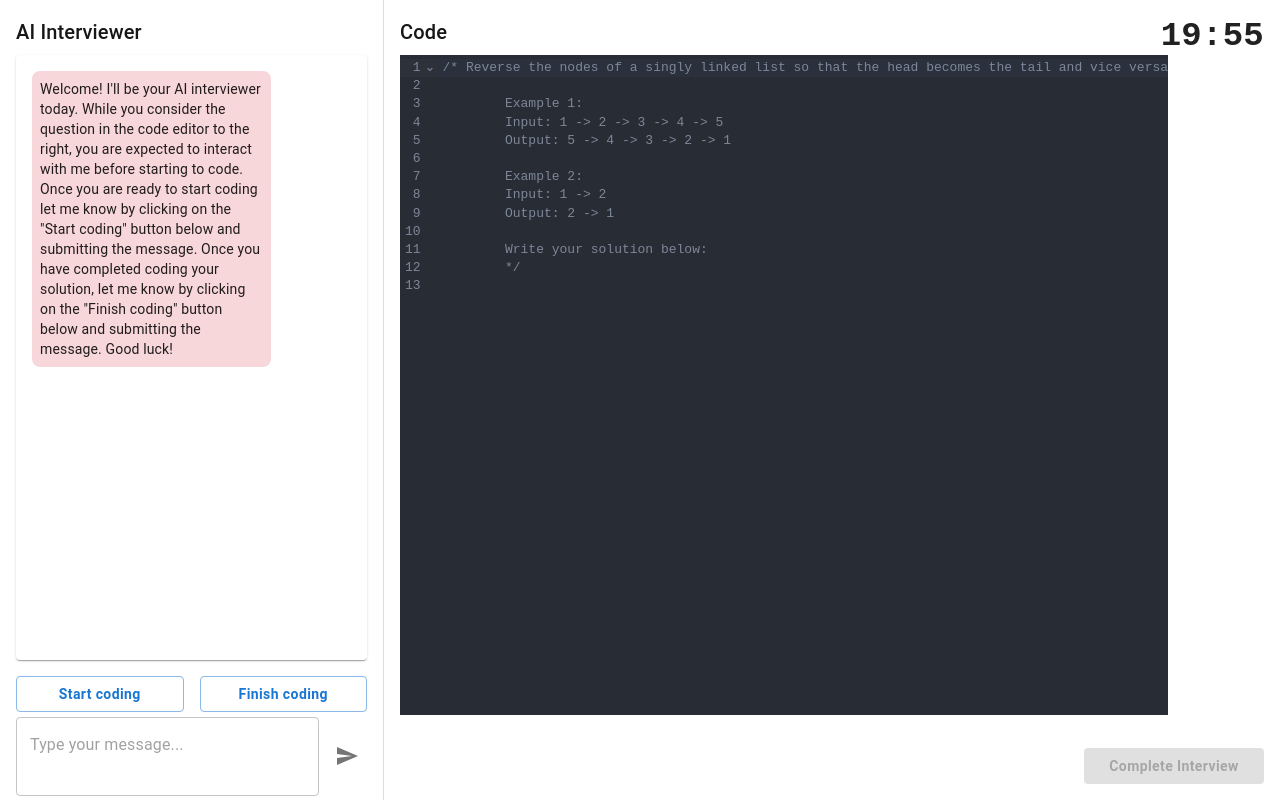
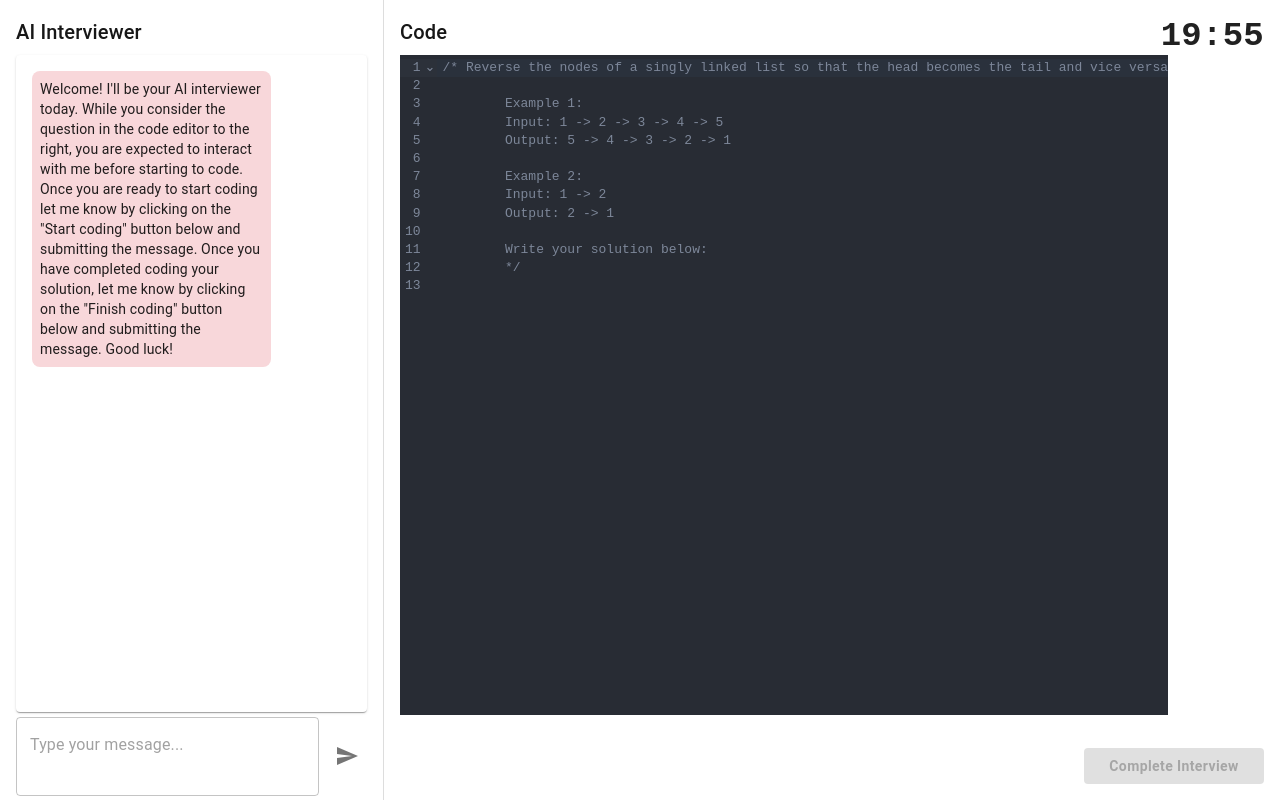
Before and after one commit to gabrielchuv/ai-interviewer, a Next.js app: page /interview in a window 1280 px wide. Built offline with nearby package versions, Linux system fonts and the light colour scheme.

Commit message:
Remove start coding and finish coding buttons

```diff
--- a/app/components/ChatWindow.tsx
+++ b/app/components/ChatWindow.tsx
@@ -49,36 +49,6 @@ export function ChatWindow({
           ))}
         </Box>
       </Paper>
-      <Box
-        sx={{
-          display: "flex",
-          gap: 2,
-          mb: 2,
-        }}
-      >
-        <Button
-          variant="outlined"
-          onClick={() => setInput("I am ready to start coding")}
-          sx={{
-            flex: 1,
-            textTransform: "none",
-            fontWeight: "bold",
-          }}
-        >
-          Start coding
-        </Button>
-        <Button
-          variant="outlined"
-          onClick={() => setInput("I have completed my solution")}
-          sx={{
-            flex: 1,
-            textTransform: "none",
-            fontWeight: "bold",
-          }}
-        >
-          Finish coding
-        </Button>
-      </Box>
       <ChatInput
         input={input}
         setInput={setInput}
```
